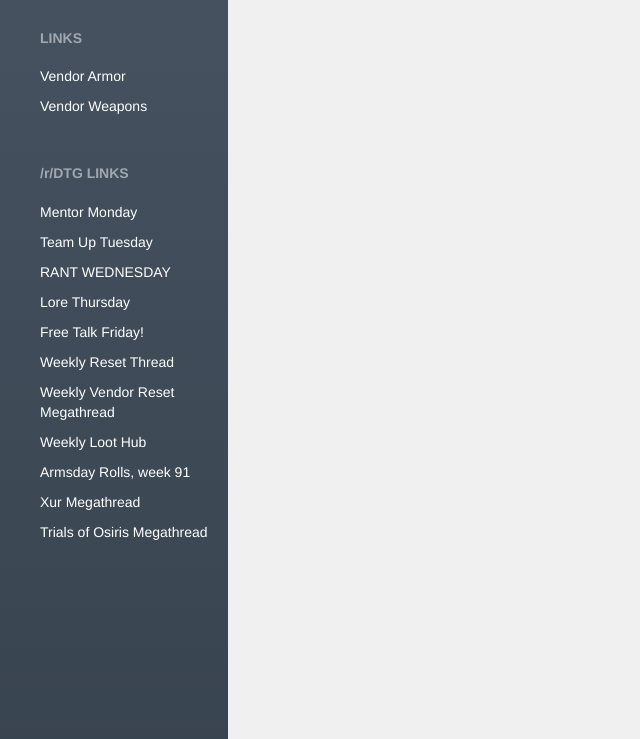
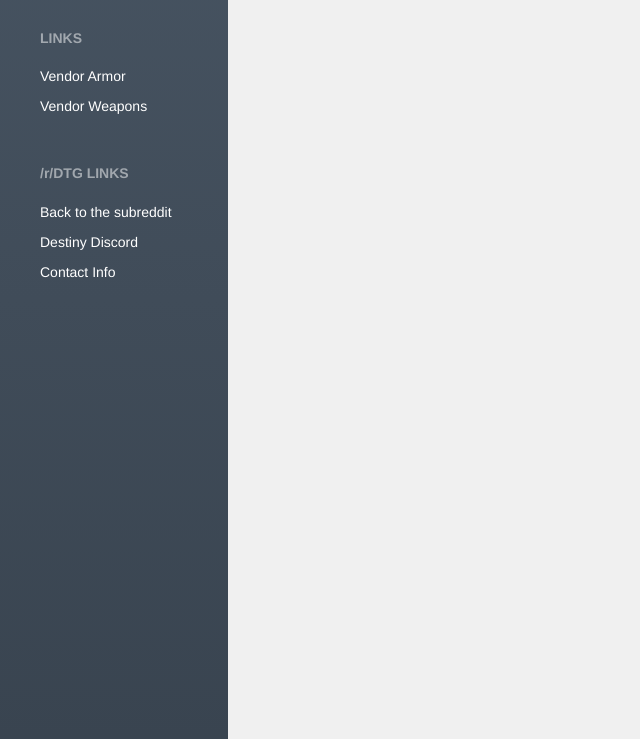
Before and after one commit to DestinyReddit/DestinyReddit, a PHP site: page /index-test.html in a window 1280 px wide. Shown: the part 794-1533 px from the top of the page, without its empty margins (0-640 px from the left). Run offline with PHP 8.4, Linux system fonts and the light colour scheme.

Commit message:
Update to links and CSS glitches (#28)
* Updated Vendor Weapons page to match armor page with some CSS fixes to address bugs on the weapons page

* fixed sidebar link to reference vendor armor

* updated links, added link back to index in sidebar image, fixed clicked link color

```diff
--- a/index-test.html
+++ b/index-test.html
@@ -7,23 +7,15 @@
     <title>/r/DTG</title>
     <meta name="viewport" content="width=device-width, initial-scale=1">
     <link href="./static/css/bootstrap.min.css" rel="stylesheet" id="bootstrap-css">
-    <link href="./static/css/main.css" rel="stylesheet">
-    <link href="./static/css/nav.css" rel="stylesheet">
+    <link href="./static/css/main.css?ver=2" rel="stylesheet">
+    <link href="./static/css/nav.css?ver=4" rel="stylesheet">
     <script src="./static/js/jquery-3.2.1.min.js"></script>
     <script src="./static/js/bootstrap.min.js"></script>
 </head>
 
 <body>
-    <div class="masthead">  </div>
-    <!-- <nav class="navbar affix-top" data-spy="affix" data-offset-top="150" id="nav-wrap">
-        <div class="container">
-            <!-- Brand and toggle get grouped for better mobile display
-            <div class="navbar-header">
-                <div class="navbar-brand navbar-brand-centered">Brand</div>
-            </div>
-        </div>
-        <!-- /.container-fluid
-    </nav> -->
+    <div class="masthead"> </div>
+
     <div id="nav-wrap">
         <div id="main-nav" class="navbar">
             <div class="navbar-inner">
@@ -41,7 +33,10 @@
             <div class="col-md-2 sidebar1">
                 <div class="container sidebar1" id="sidebar">
                     <div class="logo"> <img src="./static/img/Raid_Emblem.png" class="rounded" alt="Logo" style="max-width:175px; border:0; padding-left: 40px;"> </div>
-                        <br><br><br><br>
+                    <br>
+                    <br>
+                    <br>
+                    <br>
                     <div class="left-navigation">
                         <ul class="list">
                             <h5><strong>LINKS</strong></h5>
@@ -51,17 +46,9 @@
                         <br>
                         <ul class="list">
                             <h5><strong>/r/DTG LINKS</strong></h5>
-                                <li><a href="http://redd.it/6e05bz">Mentor Monday</a></li>
-                                <li><a href="http://redd.it/6e76y4">Team Up Tuesday</a></li>
-                                <li><a href="http://redd.it/6eenr2">RANT WEDNESDAY</a></li>
-                                <li><a href="http://redd.it/6emkvm">Lore Thursday</a></li>
-                                <li><a href="http://redd.it/6eu84r">Free Talk Friday!</a></li>
-                                <li><a href="http://redd.it/6e671f">Weekly Reset Thread</a></li>
-                                <li><a href="http://redd.it/6e67fh">Weekly Vendor Reset Megathread</a></li>
-                                <li><a href="http://redd.it/6e76zk">Weekly Loot Hub</a></li>
-                                <li><a href="http://redd.it/6eenr2">Armsday Rolls, week 91</a></li>
-                                <li><a href="http://redd.it/6et8b1">Xur Megathread</a></li>
-                                <li><a href="http://redd.it/6evn5g">Trials of Osiris Megathread</a></li>
+                            <li><a href="https://www.reddit.com/r/DestinyTheGame">Back to the subreddit</a></li>
+                            <li><a href="https://discord.gg/DestinyReddit">Destiny Discord</a></li>
+                            <li><a href="https://www.reddit.com/message/compose?to=%2Fr%2FDestinyTheGame&subject=DestinyReddit%20Site">Contact Info</a></li>
                         </ul>
                     </div>
                 </div>
@@ -69,8 +56,7 @@
             <div class="col-md-10 main-content">
                 <!--Main content code to be written here -->
                 <h1 class="main-heading">Test heading</h1>
-                <h3>I'll get home when I get home! (He enters the garage.) (Marty hides in the back of the car.) (v.o) Don't forget to turn off the garage lights! (Biff gets in his car and drives off. As he leaves the Tannen house, Doc rides past on a bicycle. Doc rides up the driveway to the empty garage and rings the bell.) Marty, Marty! Marty!</h3>
-</div>
+                <h3>I'll get home when I get home! (He enters the garage.) (Marty hides in the back of the car.) (v.o) Don't forget to turn off the garage lights! (Biff gets in his car and drives off. As he leaves the Tannen house, Doc rides past on a bicycle. Doc rides up the driveway to the empty garage and rings the bell.) Marty, Marty! Marty!</h3> </div>
         </div>
 </body>
 <script type="text/javascript">
--- a/static/css/nav.css
+++ b/static/css/nav.css
@@ -142,7 +142,23 @@
     padding-left: 0px;
 }
 
+a:link {
+    color: #fff;
+}
+
+a:visited {
+    color: #fff;
+}
+
 a:hover {
+    color: #fff;
+}
+
+a:focus {
+    color: #fff;
+}
+
+a:active {
     color: #fff;
 }
 
--- a/vendors.php
+++ b/vendors.php
@@ -46,7 +46,7 @@
             <div class="row">
                 <div class="col-md-2 sidebar1">
                     <div class="container sidebar1" id="sidebar">
-                        <div class="logo"> <img src="./static/img/Raid_Emblem.png" class="rounded" alt="Logo" style="max-width:175px; border:0; padding-left: 40px;"> </div>
+                        <div class="logo"> <a href="index-test.html"> <img src="./static/img/Raid_Emblem.png" class="rounded" alt="Logo" style="max-width:175px; border:0; padding-left: 40px;"></a> </div>
                         <br><br><br><br>
                         <div class="left-navigation">
                             <ul class="list">
--- a/vendorweapons.php
+++ b/vendorweapons.php
@@ -43,7 +43,8 @@
             <div class="row">
                 <div class="col-md-2 sidebar1">
                     <div class="container sidebar1" id="sidebar">
-                        <div class="logo"> <img src="./static/img/Raid_Emblem.png" class="rounded" alt="Logo" style="max-width:175px; border:0; padding-left: 40px;"> </div>
+                        <div class="logo"> <a href="index-test.html"> <img src="./static/img/Raid_Emblem.png" class="rounded" alt="Logo" style="max-width:175px; border:0; padding-left: 40px;"></a> </div>
+
                         <br>
                         <br>
                         <br>
@@ -132,5 +133,4 @@
             });
         </script>
     </body>
-
     </html>
```
Also changed, not shown: static/css/main.css (line endings or trailing spaces). Lines whose indentation alone changed are shown as unchanged.
